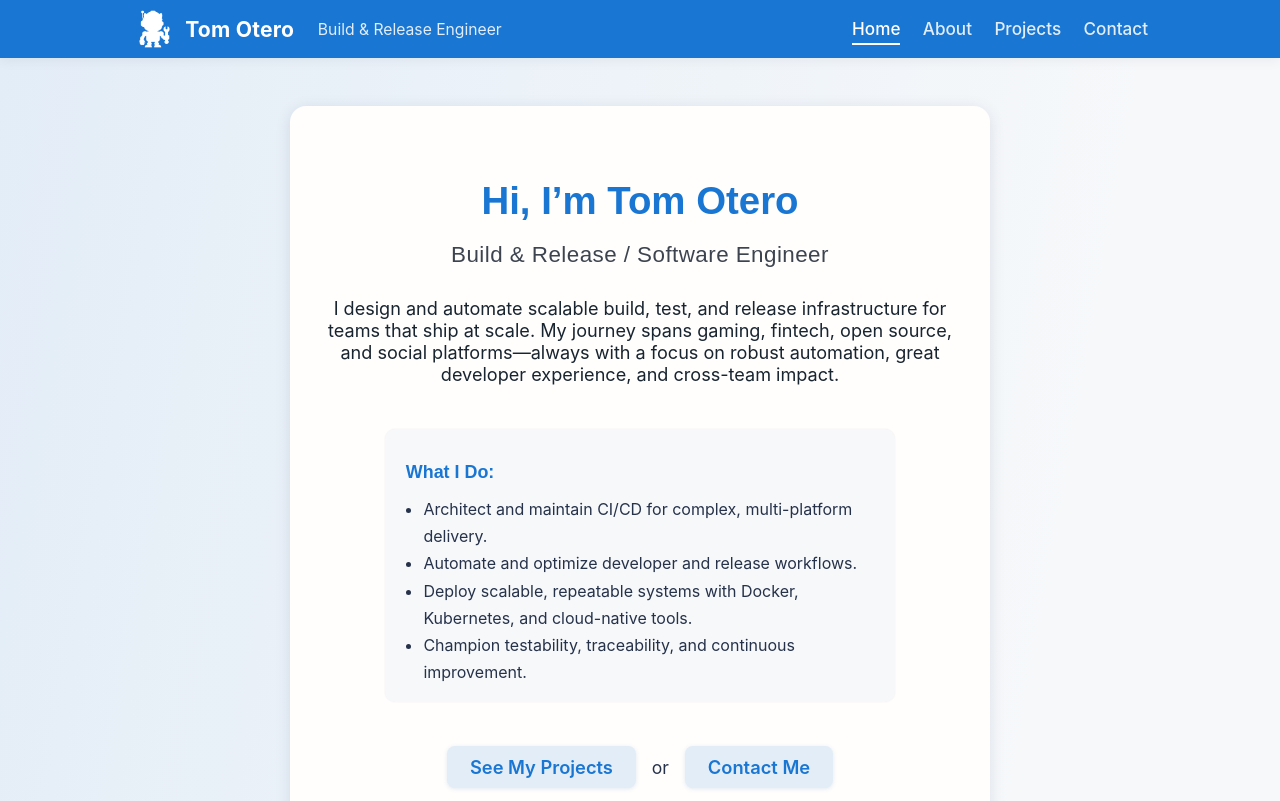
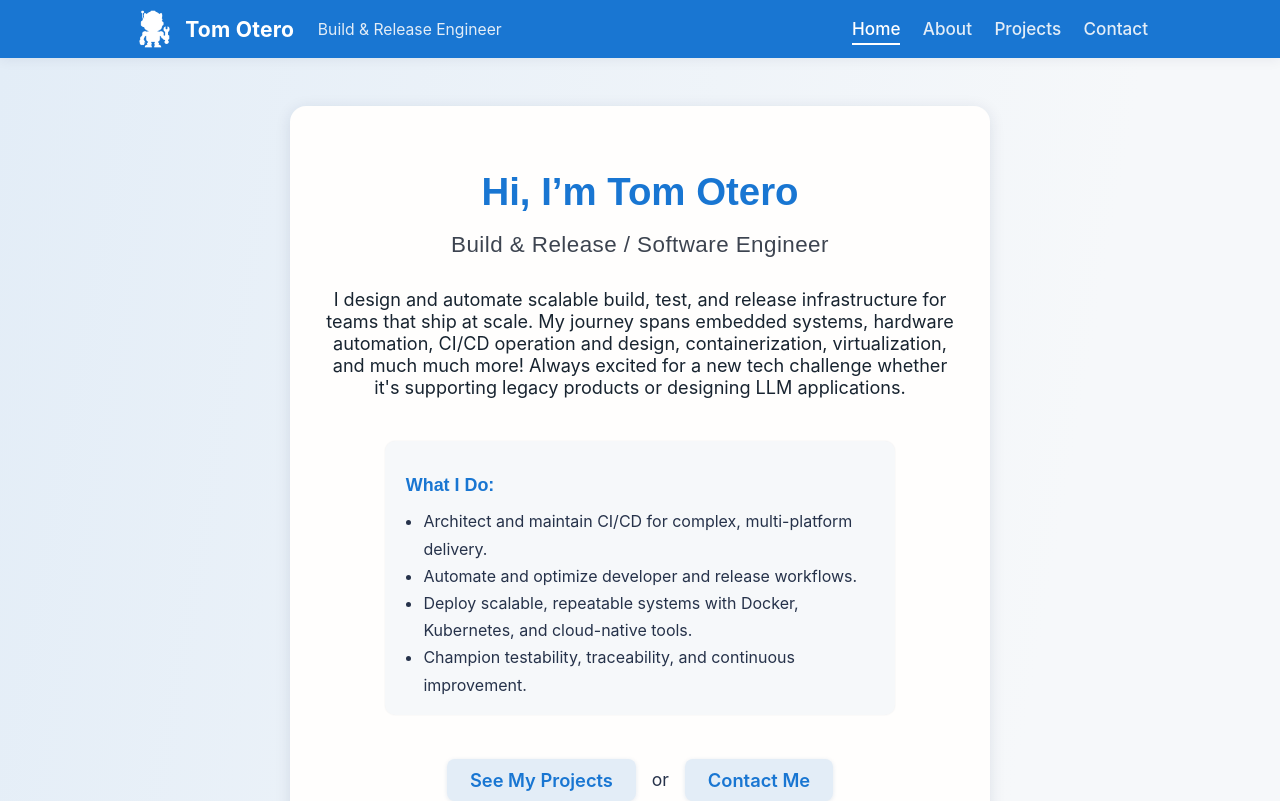
Before and after one commit to TomOtero1984/Portfolio, a Vue app in the folder app/: page / in a window 1280 px wide. Shown: the top 801 px of the page. Built offline with nearby package versions, Linux system fonts and the light colour scheme.

Commit message:
Bugfix/resolve footer placement issue (#4)
* fix: update App.vue to use flexbox, update footer message, update HomeView to test flexbox

* task: update HomeView

* fix: resolve build error

```diff
--- a/app/src/App.vue
+++ b/app/src/App.vue
@@ -5,10 +5,29 @@ import Footer from '@/components/Footer.vue'
 <template>
   <div id="app">
     <Header/>
-    <router-view/>
+    <main class="main-content">
+      <router-view/>
+    </main>
     <Footer/>
   </div>
 </template>
 <style scoped>
-/* Optional styles */
+
+html, body {
+  margin: 0;
+  padding: 0;
+  height: 100%;
+}
+
+#app {
+  display: flex;
+  flex-direction: column;
+  min-height: 100vh;
+}
+
+.main-content {
+  flex: 1;
+  display: flex;
+  flex-direction: column;
+}
 </style>
--- a/app/src/components/Footer.vue
+++ b/app/src/components/Footer.vue
@@ -10,13 +10,13 @@
       </div>
       <div class="footer-links">
         <a href="mailto:tomotero1984@gmail.com" title="Email" aria-label="Email">
-          <span class="footer-icon">📧</span>
+          <span class="footer-icon">📧tomotero1984@gmail.com</span>
         </a>
         <a href="https://linkedin.com/in/tomotero1984" target="_blank" rel="noopener" title="LinkedIn" aria-label="LinkedIn">
-          <span class="footer-icon">💼</span>
+          <span class="footer-icon">💼 linkedin.com/in/tomotero1984</span>
         </a>
         <a href="tel:+15039270633" title="Phone" aria-label="Phone">
-          <span class="footer-icon">📱</span>
+          <span class="footer-icon">📱+1(503)927-0633</span>
         </a>
       </div>
     </div>
--- /dev/null
+++ b/app/src/components/PageLayout.vue
@@ -0,0 +1,36 @@
+<script setup lang="ts">
+
+</script>
+
+<template>
+  <section class="wrapper">
+    <div class="content">
+      <slot />
+    </div>
+  </section>
+</template>
+
+<style scoped>
+.wrapper {
+  flex: 1;
+  min-height: 100%;
+  display: flex;
+  flex-direction: column;
+  justify-content: flex-start;
+  padding: 3rem 1rem 4rem;
+  background: linear-gradient(100deg, #e3edf7 0%, #f6f8fa 80%);
+  width: 100%;
+  box-sizing: border-box;
+}
+
+.content {
+  max-width: 700px;
+  margin: 0 auto;
+  padding: 2rem;
+  border-radius: 16px;
+  background: #fffefd;
+  box-shadow: 0 3px 16px rgba(20, 40, 80, 0.11);
+  text-align: center;
+}
+
+</style>
--- a/app/src/views/ContactView.vue
+++ b/app/src/views/ContactView.vue
@@ -1,12 +1,14 @@
 <script setup lang="ts">
 // If you wish, you can add interactivity, e.g. a contact form or copy-to-clipboard button here.
+import PageLayout from "@/components/PageLayout.vue";
 </script>
 
 <template>
-  <div class="contact">
+<PageLayout>
       <h1>Contact</h1>
       <p class="contact-intro">
-      If you'd like to connect about engineering roles, automation, or collaborating on build infrastructure projects, feel free to reach out!
+        If you'd like to connect about engineering roles, automation, or collaborating on build infrastructure projects,
+        feel free to reach out!
       </p>
       <div class="contact-details">
         <div class="contact-row">
@@ -25,8 +27,8 @@
           <span class="contact-label">Location:</span>
           <span>Brooklyn, NY</span>
         </div>
-    </div>
-  </div>
+      </div>n
+</PageLayout>
 </template>
 
 <style scoped>
@@ -36,47 +38,56 @@
   padding: 2.5rem 2rem;
   background: #f6f8fa;
   border-radius: 12px;
-  box-shadow: 0 4px 20px rgba(30,32,36,0.07);
+  box-shadow: 0 4px 20px rgba(30, 32, 36, 0.07);
 }
+
 h1 {
   margin-bottom: 1.5rem;
   font-size: 2rem;
   color: #1976d2;
 }
+
 .contact-intro {
   margin-bottom: 2.5rem;
   color: #26324a;
   font-size: 1.1rem;
 }
+
 .contact-details {
   display: flex;
   flex-direction: column;
   gap: 1.25rem;
 }
+
 .contact-row {
   display: flex;
   flex-wrap: wrap;
   align-items: center;
   gap: 0.6rem;
 }
+
 .contact-label {
   font-weight: 600;
   min-width: 92px;
   color: #26324a;
 }
+
 .contact-link {
   color: #1976d2;
   text-decoration: none;
   transition: color 0.22s;
 }
+
 .contact-link:hover {
   color: #0e3a78;
   text-decoration: underline;
 }
+
 @media (max-width: 600px) {
   .contact {
     padding: 1.2rem 0.7rem;
   }
+
   .contact-label {
     min-width: 72px;
   }
--- a/app/src/views/HomeView.vue
+++ b/app/src/views/HomeView.vue
@@ -1,16 +1,15 @@
 <script setup lang="ts">
-// Feel free to import any assets, images, or icons you want to include here!
+// Nothing to import here for now!
+import PageLayout from "@/components/PageLayout.vue";
 </script>
 
 <template>
-  <section class="home">
-    <div class="home-content">
+  <PageLayout>
     <h1>Hi, I’m Tom Otero</h1>
     <h2>Build & Release / Software Engineer</h2>
     <p class="intro">
       I design and automate scalable build, test, and release infrastructure for teams that ship at scale.
-        My journey spans gaming, fintech, open source, and social platforms—always with a focus on robust automation,
-        great developer experience, and cross-team impact.
+      My journey spans embedded systems, hardware automation, CI/CD operation and design, containerization, virtualization, and much much more! Always excited for a new tech challenge whether it's supporting legacy products or designing LLM applications.
     </p>
 
     <div class="quick-highlights">
@@ -28,32 +27,18 @@
       <span>or</span>
       <router-link class="cta-link" to="/contact">Contact Me</router-link>
     </p>
-    </div>
-  </section>
+  </PageLayout>
 </template>
 
+
 <style scoped>
-.home {
-  min-height: 85vh;
-  display: flex;
-  flex-direction: column;
-  justify-content: center;
-  background: linear-gradient(100deg, #e3edf7 0%, #f6f8fa 80%);
-}
-.home-content {
-  max-width: 700px;
-  margin: 3rem auto;
-  padding: 2.6rem 2rem;
-  border-radius: 16px;
-  background: #fffefd;
-  box-shadow: 0 3px 16px rgba(20,40,80,0.11);
-  text-align: center;
-}
+/* Typography */
 h1 {
   font-size: 2.4rem;
   color: #1976d2;
   margin-bottom: 0.4em;
 }
+
 h2 {
   font-size: 1.4rem;
   color: #3d4450;
@@ -61,11 +46,14 @@ h2 {
   font-weight: 500;
   letter-spacing: 0.02em;
 }
+
 .intro {
   font-size: 1.13rem;
   color: #182430;
   margin-bottom: 2.4em;
 }
+
+/* Highlights box */
 .quick-highlights {
   text-align: left;
   margin: 0 auto 1.8em auto;
@@ -75,11 +63,13 @@ h2 {
   padding: 1rem 1.3rem;
   box-shadow: 0 0 2px #0001;
 }
+
 .quick-highlights h3 {
   margin-bottom: 0.7em;
   color: #1976d2;
   font-size: 1.12rem;
 }
+
 .quick-highlights ul {
   margin: 0;
   padding-left: 1.1em;
@@ -87,6 +77,8 @@ h2 {
   font-size: 1rem;
   line-height: 1.7;
 }
+
+/* Call to Action */
 .home-actions {
   margin-top: 2.5em;
   font-size: 1.1rem;
@@ -96,6 +88,7 @@ h2 {
   justify-content: center;
   gap: 0.7em;
 }
+
 .cta-link {
   color: #1976d2;
   background: #e3edf7;
@@ -108,14 +101,18 @@ h2 {
   box-shadow: 0 1px 4px #1a509020;
   transition: background 0.18s, color 0.18s;
 }
+
 .cta-link:hover {
   background: #1976d2;
   color: #fff;
 }
+
+/* Responsive tweaks */
 @media (max-width: 650px) {
   .home-content {
-    padding: 1.2rem .7rem;
+    padding: 1.2rem 0.7rem;
   }
+
   .quick-highlights {
     font-size: 0.98rem;
     padding: 0.8rem 0.7rem;
```
Also changed, not shown: app/package.json (line endings or trailing spaces). Lines whose indentation alone changed are shown as unchanged.
